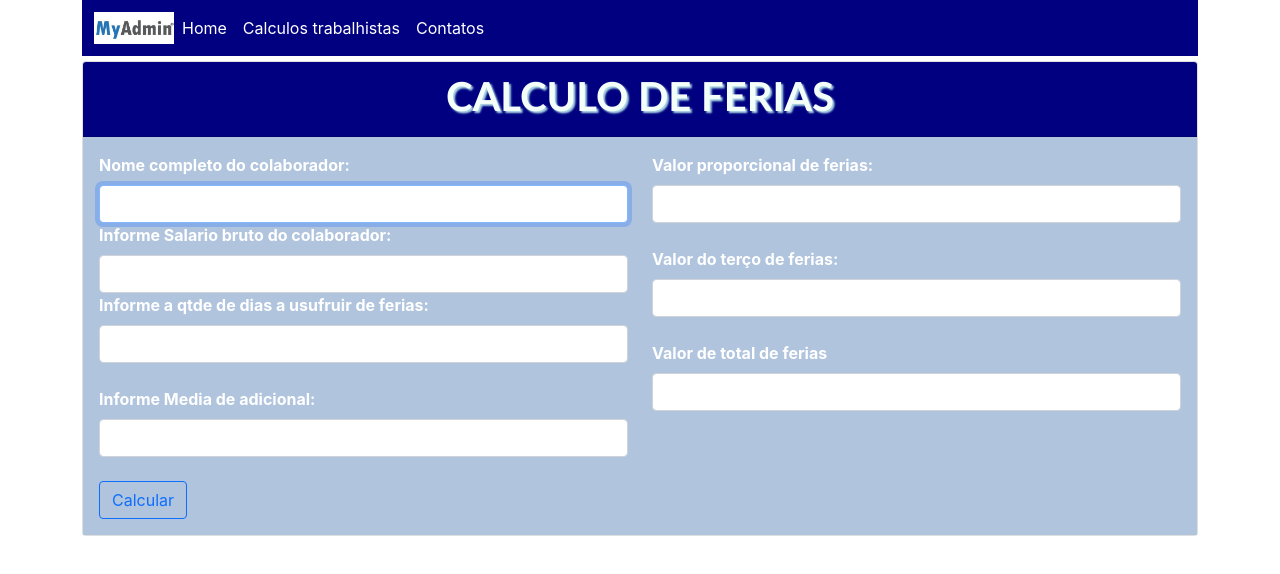
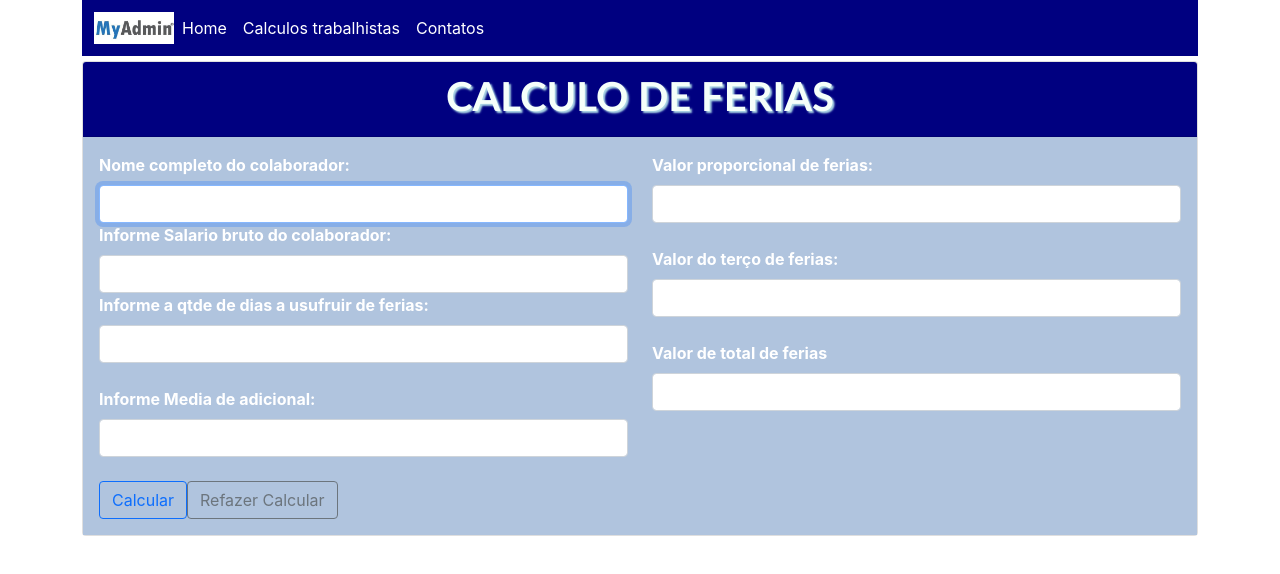
Before and after one commit to rodrigostack/Myadmin, a React (Create React App) app: page /#/ferias in a window 1280 px wide. Shown: the top 574 px of the page. Built offline with nearby package versions, Linux system fonts and the light colour scheme.

Commit message:
versao decimasetima

```diff
--- a/src/decimoterceiro/Decimo.jsx
+++ b/src/decimoterceiro/Decimo.jsx
@@ -23,6 +23,14 @@ export default function(){
 
      }
 
+     const limparcalc = () => {
+        setSalb("")
+        setMeses("")
+        setValordec("")
+        setPrimeira("")
+        setSegunda("")
+     }
+
 
     return(
         <div>
@@ -42,6 +50,10 @@ export default function(){
                         <input type="text" class="form-control" required value={meses} onChange={e => setMeses(e.target.value)}
                             ></input><br></br>
                         <button className="btn btn-outline-primary" onClick={calculardec} >Calcular</button>
+
+                        <button className="btn btn-outline-secondary" onClick={limparcalc} >Refazer Calculo</button>
+
+
                     </div>
                     <div className="col-md-6">
                         <label className="form-label">Valor proporcional de 13º salario:</label><br></br>
--- a/src/ferias/ferias.jsx
+++ b/src/ferias/ferias.jsx
@@ -26,6 +26,15 @@ export default function(){
 
     }
 
+    const limparcalcfe = () => {
+        setSb("")
+        setDias("")
+        setAdc("")
+        setVp("")
+        setTerco("")
+        setTotal("")
+    }
+
 
 
     return(
@@ -48,6 +57,7 @@ export default function(){
                         <input type="text" class="form-control" required value={adc}
                             onChange={e => setAdc(e.target.value)}></input><br></br>
                         <button className="btn btn-outline-primary" onClick={calcularferias}>Calcular</button>
+                        <button className="btn btn-outline-secondary" onClick={limparcalcfe}>Refazer Calcular</button>
                     </div>
                     <div className="col-md-6">
                         <label className="form-label">Valor proporcional de ferias:</label><br></br>
```
